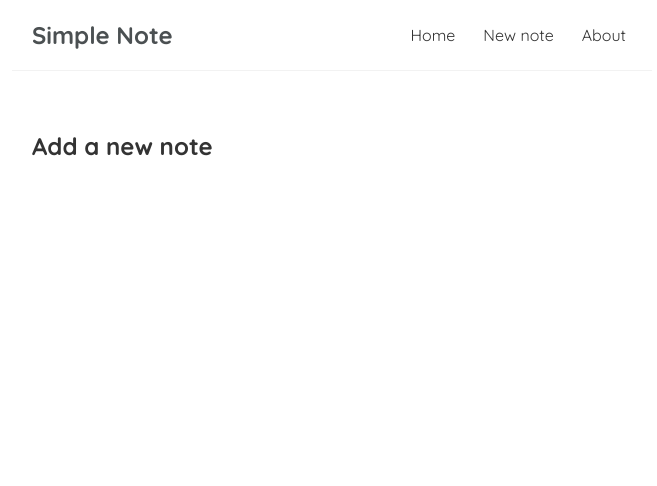
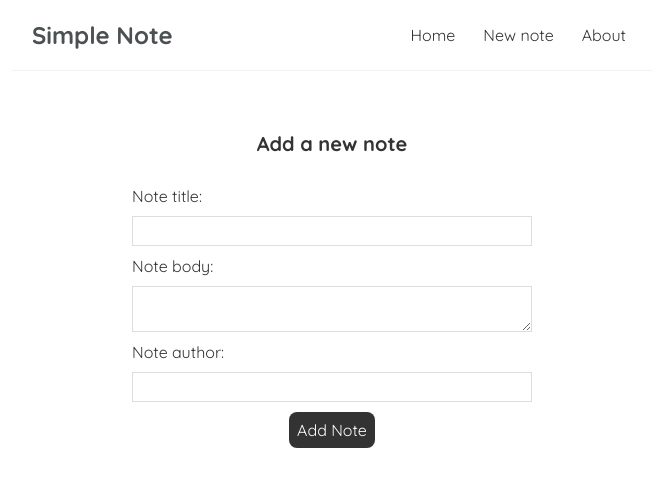
Before and after one commit to bruno-28/simple-note, a React (Create React App) app: page /create in a window 1280 px wide. Shown: the top 486 px of the page, without its empty margins (308-965 px from the left). Built offline with nearby package versions, Linux system fonts and the light colour scheme.

Commit message:
Add NoteDetails to App Update Create.js with form Add styles for note details and form Add link functionality to Navbar and NoteList  instead of anchor tag Add AbortController to useFetch hook

```diff
--- a/src/App.js
+++ b/src/App.js
@@ -1,7 +1,8 @@
+import { BrowserRouter as Router, Route, Routes } from "react-router-dom";
 import Navbar from "./Navbar";
 import Home from "./Home";
 import Create from "./Create";
-import { BrowserRouter as Router, Route, Routes } from "react-router-dom";
+import NoteDetails from "./NoteDetails";
 
 function App() {
   return (
@@ -12,6 +13,8 @@ function App() {
           <Routes>
             <Route path="/" element={<Home />} />
             <Route path="/create" element={<Create />} />
+            <Route path="/about" element={<h1>About</h1>} />
+            <Route path="/notes/:id" element={<NoteDetails />} />
           </Routes>
         </div>
       </div>
--- a/src/Create.js
+++ b/src/Create.js
@@ -1,7 +1,46 @@
+import { useState } from "react";
+
 const Create = () => {
+  const [title, setTitle] = useState("");
+  const [body, setBody] = useState("");
+  const [author, setAuthor] = useState("");
+
+  const handleClick = (e) => {
+    e.preventDefault();
+  };
+
   return (
     <div className="create">
       <h2>Add a new note</h2>
+      <form>
+        <label>Note title:</label>
+        <input
+          type="text"
+          required
+          value={title}
+          onChange={(e) => {
+            setTitle(e.target.value);
+          }}
+        ></input>
+        <label>Note body:</label>
+        <textarea
+          required
+          value={body}
+          onChange={(e) => {
+            setBody(e.target.value);
+          }}
+        ></textarea>
+        <label>Note author:</label>
+        <input
+          type="text"
+          required
+          value={author}
+          onChange={(e) => {
+            setAuthor(e.target.value);
+          }}
+        ></input>
+        <button onClick={(e) => handleClick(e)}>Add Note</button>
+      </form>
     </div>
   );
 };
--- a/src/Navbar.js
+++ b/src/Navbar.js
@@ -1,11 +1,13 @@
+import { Link } from "react-router-dom";
+
 const Navbar = () => {
   return (
     <nav className="navbar">
       <h1>Simple Note</h1>
       <div className="links">
-        <a href="/">Home</a>
-        <a href="/create">New note</a>
-        <a href="/about">About</a>
+        <Link to="/">Home</Link>
+        <Link to="/create">New note</Link>
+        <Link to="/about">About</Link>
       </div>
     </nav>
   );
--- /dev/null
+++ b/src/NoteDetails.js
@@ -0,0 +1,27 @@
+import { useParams } from "react-router-dom";
+import useFetch from "./useFetch";
+
+const NoteDetails = () => {
+  const { id } = useParams();
+  const {
+    data: note,
+    isPending,
+    error,
+  } = useFetch("http://localhost:8000/notes/" + id);
+
+  return (
+    <div className="note-details">
+      {isPending && <div>Loading...</div>}
+      {error && <div>{error}</div>}
+      {note && (
+        <article>
+          <h2>{note.title}</h2>
+          <p>Written by {note.author}</p>
+          <div>{note.body}</div>
+        </article>
+      )}
+    </div>
+  );
+};
+
+export default NoteDetails;
--- a/src/NoteList.js
+++ b/src/NoteList.js
@@ -1,11 +1,15 @@
+import { Link } from "react-router-dom";
+
 const NoteList = ({ notes, title }) => {
   return (
     <div className="note-list">
       <h1>{title}</h1>
       {notes.map((note) => (
         <div className="note-preview" key={note.id}>
-          <h2>{note.title}</h2>
-          <p>Written by: {note.author}</p>
+          <Link to={`/notes/${note.id}`}>
+            <h2>{note.title}</h2>
+            <p>Written by: {note.author}</p>
+          </Link>
         </div>
       ))}
     </div>
--- a/src/index.css
+++ b/src/index.css
@@ -49,3 +49,57 @@
   color: #333;
   margin-bottom: 8px;
 }
+.note-preview a {
+  text-decoration: none;
+}
+
+/* note details page */
+.note-details h2 {
+  font-size: 20px;
+  color: #333;
+  margin-bottom: 10px;
+}
+.note-details div {
+  margin: 20px 0;
+}
+.note-details button {
+  background: #333;
+  color: #fff;
+  border: 0;
+  padding: 8px;
+  border-radius: 8px;
+  cursor: pointer;
+}
+
+/* create new note form */
+.create {
+  max-width: 400px;
+  margin: 0 auto;
+  text-align: center;
+}
+.create label {
+  text-align: left;
+  display: block;
+}
+.create h2 {
+  font-size: 20px;
+  color: #333;
+  margin-bottom: 30px;
+}
+.create input, .create textarea {
+  width: 100%;
+  padding: 6px 10px;
+  margin: 10px 0;
+  border: 1px solid #ddd;
+  box-sizing: border-box;
+  display: block;
+}
+.create button {
+  background: #333;
+  color: #fff;
+  border: 0;
+  border-radius: 8px;
+  padding: 8px;
+  cursor: pointer;
+  font-size: medium;
+}
--- a/src/useFetch.js
+++ b/src/useFetch.js
@@ -6,12 +6,14 @@ const useFetch = (url) => {
   const [error, setError] = useState(null);
 
   useEffect(() => {
-    fetch(url)
-      .then(res => {
+    const abortCtrl = new AbortController();
+
+    fetch(url, { signal: abortCtrl.signal })
+      .then((res) => {
         if (!res.ok) {
-          throw Error('Could not fetch the data for that resource...');
+          throw Error("Could not fetch the data for that resource...");
         }
-        return res.json()
+        return res.json();
       })
       .then((data) => {
         setData(data);
@@ -19,12 +21,18 @@ const useFetch = (url) => {
         setError(null);
       })
       .catch((err) => {
-        setIsPending(false);
-        setError(err.message);
+        if (err.name === "AbortError") {
+          console.log("fetch aborted");
+        } else {
+          setIsPending(false);
+          setError(err.message);
+        }
       });
+
+    return () => abortCtrl.abort();
   }, [url]);
 
   return { data, isPending, error };
-}
+};
 
 export default useFetch;
```
